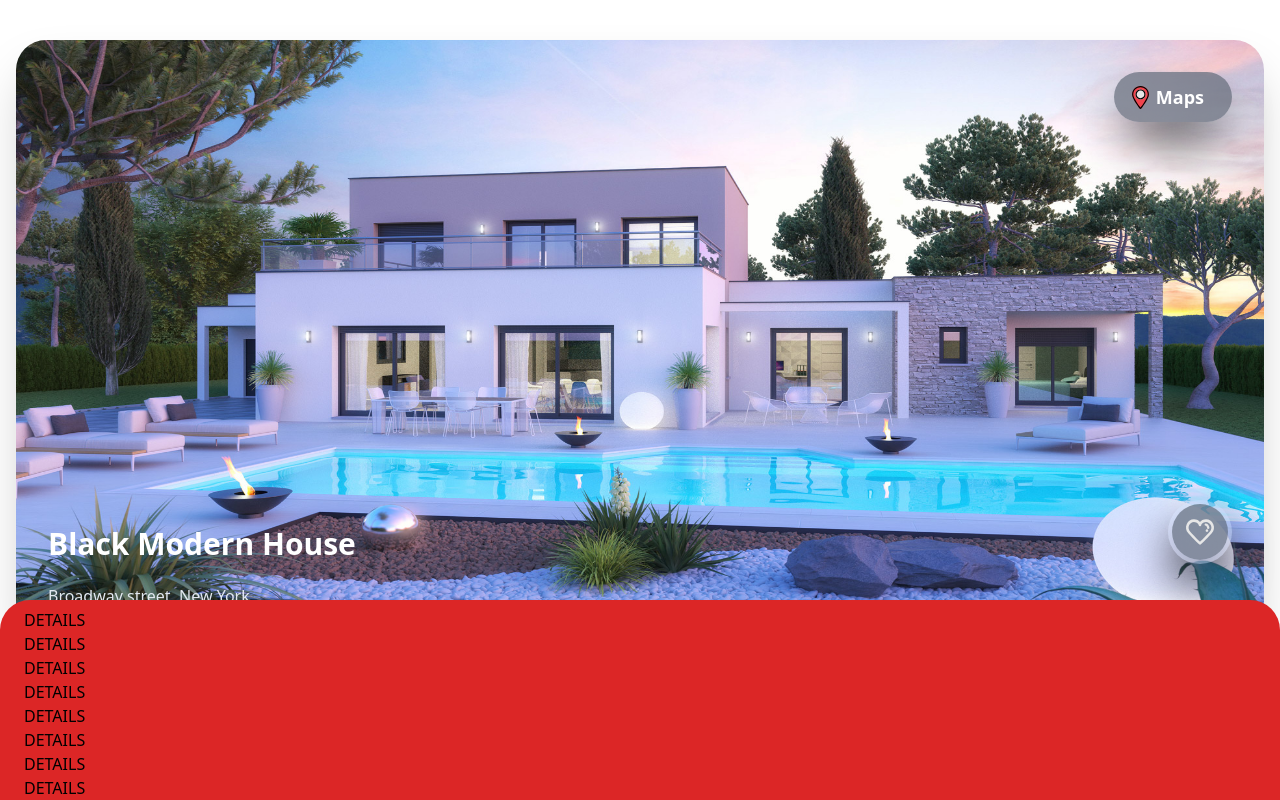
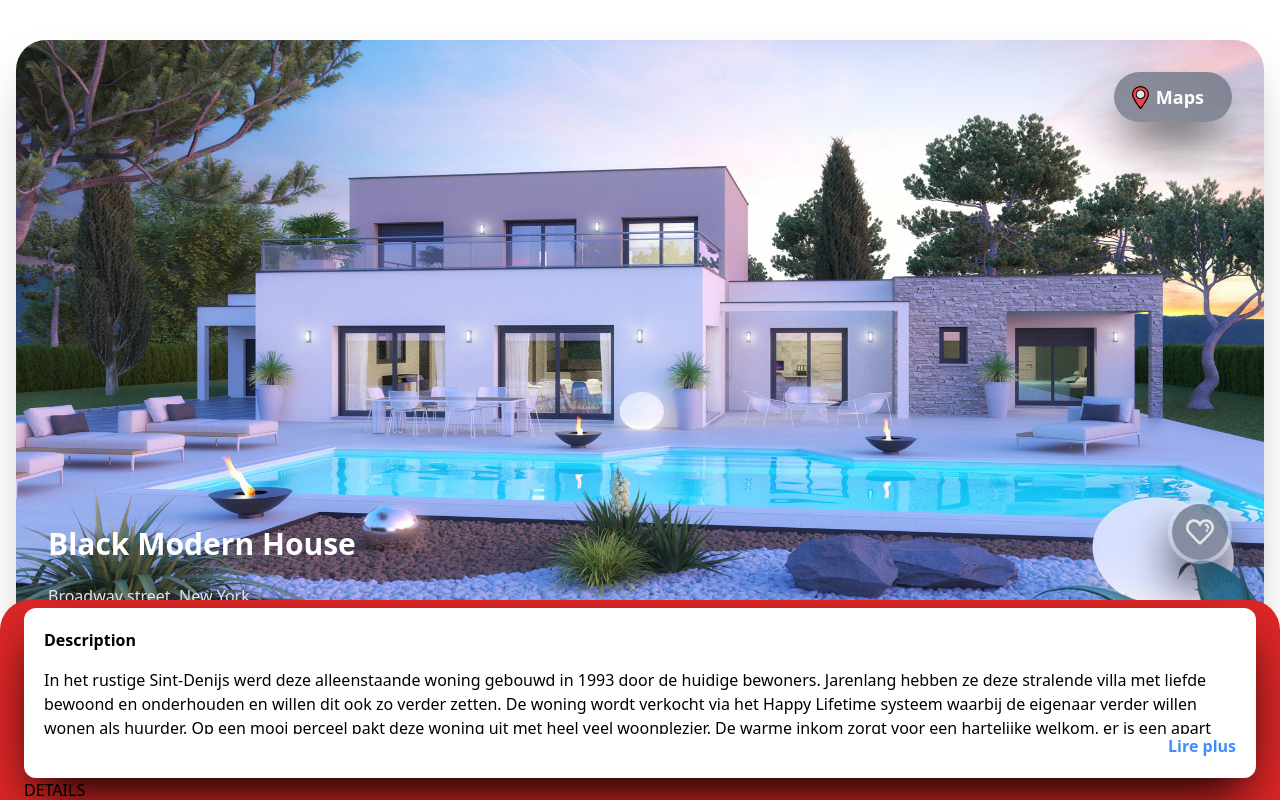
Before and after one commit to MaximeNef/Nextjsimmo, a Next.js app in the folder my-project/: page /details in a window 1280 px wide. Shown: the top 800 px of the page. Built offline with nearby package versions, Linux system fonts and the light colour scheme.

Commit message:
add component detail description

```diff
--- /dev/null
+++ b/my-project/src/components/card_detail/description/index.jsx
@@ -0,0 +1,47 @@
+import { useState } from "react/cjs/react.development";
+import Container from "../../shared/composers/container";
+import Flex from "../../shared/composers/Flex";
+
+const Description = () => {
+  const [state, setState] = useState(true);
+  function handleClick() {
+    setState((prevstate) => !prevstate);
+    console.log(state);
+  }
+  return (
+    <Container className="p-5 bg-white rounded-xl shadow-2xl shadow-black">
+      <Container className="text-base font-semibold leading-6 mb-4">
+        Description
+      </Container>
+
+      <Container
+        className={
+          state ? "max-h-[66px] overflow-hidden" : "max-h-full overflow-auto"
+        }
+      >
+        In het rustige Sint-Denijs werd deze alleenstaande woning gebouwd in
+        1993 door de huidige bewoners. Jarenlang hebben ze deze stralende villa
+        met liefde bewoond en onderhouden en willen dit ook zo verder zetten. De
+        woning wordt verkocht via het Happy Lifetime systeem waarbij de eigenaar
+        verder willen wonen als huurder. Op een mooi perceel pakt deze woning
+        uit met heel veel woonplezier. De warme inkom zorgt voor een hartelijke
+        welkom, er is een apart toilet en een verbinding naar leefruimte, keuken
+        en bureau. Zalig zonnige leefruimte met zit- en eethoek in extra large
+        afmetingen. De woonkeuken is goed voorzien en kijkt graag uit op de
+        groen ingevulde tuin. Er zijn 3 mooie slaapkamers en een nette badkamer.
+        Met grote garage en praktische tuinberging. Ook de mooi volgroeide tuin
+        wordt dagelijks met liefde onderhouden. Top investering met 100%
+        garantie op onderhoud en betaling.
+      </Container>
+      <Flex justify="end" className="">
+        <Container
+          onClick={handleClick}
+          className="text-[#3F8CFF] font-semibold"
+        >
+          {state ? "Lire plus" : "Lire moins"}
+        </Container>
+      </Flex>
+    </Container>
+  );
+};
+export default Description;
--- a/my-project/src/pages/details/index.jsx
+++ b/my-project/src/pages/details/index.jsx
@@ -2,15 +2,17 @@ import Container from "../../components/shared/composers/container";
 import Image from "next/image";
 import Card from "../../components/card";
 import Flex from "../../components/shared/composers/Flex";
+import Description from "../../components/card_detail/description";
 
 const Details = () => {
   return (
-    <Container className=''>
-      <Container className='w-full  fixed '>
+    <Container className="">
+      <Container className="w-full  fixed ">
         <Card />
       </Container>
 
-      <Container className='bg-red-600 rounded-t-[30px] absolute bottom-0 w-full h-1/4 pt-2 px-6 '>
+      <Container className="bg-red-600 rounded-t-[30px] absolute bottom-0 w-full h-1/4 pt-2 px-6 ">
+        <Description />
         <Container>DETAILS</Container>
         <Container>DETAILS</Container>
         <Container>DETAILS</Container>
```
